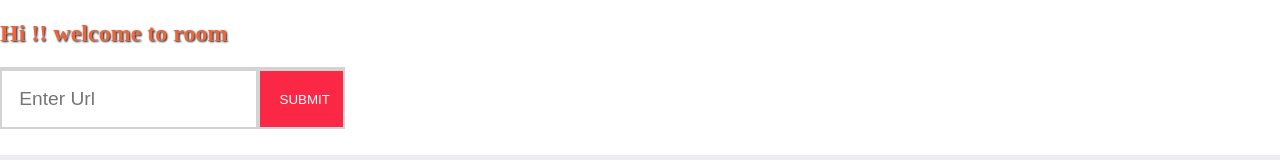
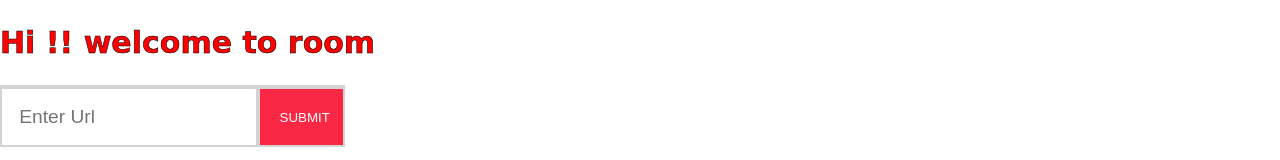
Before and after one commit to Aman941/schrosync, a React (Create React App) app in the folder client/: page /chat in a window 1280 px wide. Shown: the top 160 px of the page. Built offline with nearby package versions, Linux system fonts and the light colour scheme; no server answers.

Commit message:
heading styled

```diff
--- a/client/src/component/PlayerHook.js
+++ b/client/src/component/PlayerHook.js
@@ -27,7 +27,7 @@ const PlayerHook = (props) =>{
     const [message, setMessage] = useState('');
     const [messages, setMessages] = useState([]);
 
-    const ENDPOINT = 'localhost:5000';
+    const ENDPOINT = 'localhost:5000'//'https://vast-oasis-04951.herokuapp.com/';
 
     useEffect(() => {
         const { name, room } = queryString.parse(props.location.search);
--- a/client/src/component/style/Infobar.css
+++ b/client/src/component/style/Infobar.css
@@ -1,2 +1,24 @@
-.InfobarOuter {
-    color: rgb(241, 100, 57); font-family: 'Rouge Script', cursive;  font-weight: normal;  text-align: left; text-shadow: 1px 1px 2px #082b34;}
+h2 {
+    color: red;
+    font-family: "Comic Sans MS", "Comic Sans", cursive;
+    font-size: 30px;
+    text-shadow:
+     -1px -1px 0 #000,
+      1px -1px 0 #000,
+  }
+
+  @supports (-webkit-text-stroke: 0.5px black) {
+    h2 {
+      -webkit-text-stroke: .5px black;
+      -webkit-text-fill-color: red;
+    }
+  }
+
+  @keyframes colorchange {
+    0% {
+      -webkit-text-stroke: 10px red;
+    }
+    100% {
+      -webkit-text-stroke: 20px green;
+    }
+  }
```
